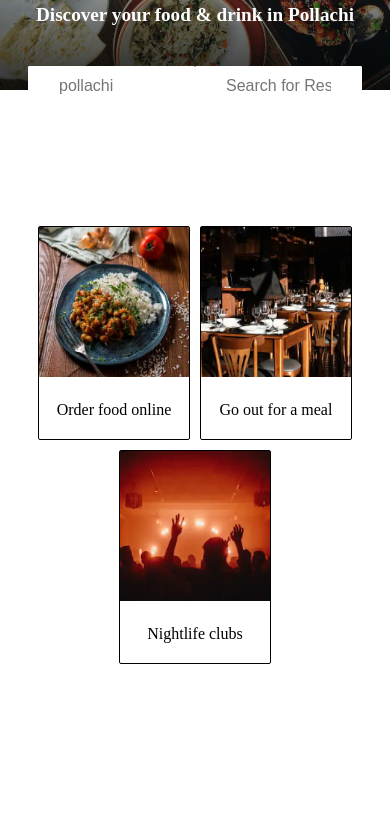
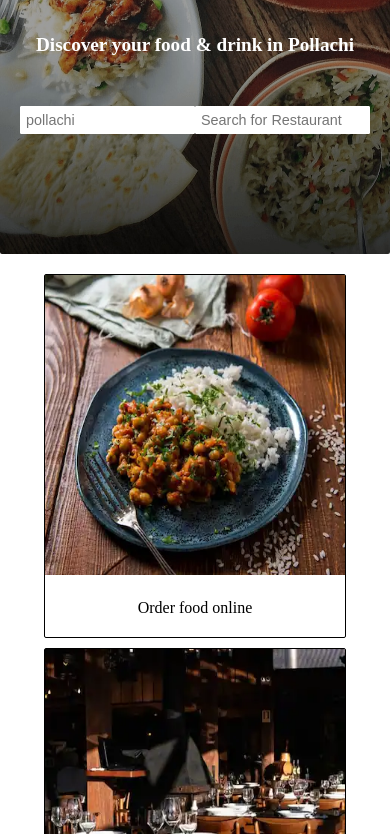
Before and after one commit to Subaharini11/zomato_clone, a plain HTML site: page index.html in a window 390 px wide. Shown: the part 101-935 px from the top of the page. Before the commit the page ends 844 px from the top, so only its background shows below. Drawn offline with Linux system fonts and the light colour scheme.

Commit message:
Update style.css

```diff
--- a/style.css
+++ b/style.css
@@ -1,3 +1,4 @@
+@import url('https://fonts.googleapis.com/css2?family=Montserrat&display=swap');
 *{
     padding: 0;
     margin: 0;
@@ -88,29 +89,32 @@
     z-index: 10;
 }
 
+
+
 @media (max-width: 768px){
     .head-img{
         margin-top: 5%;
     }
+    .container{
+        background-size: cover;
+    }
     .container p{
         font-size: 1.2em;
-        margin-top: auto;
-        margin-bottom: auto;
     }
     .search input[type="text"] {
-        width: 30%;
+        width: 40%;
     }
     .row-v{
         gap: 10px;
-        margin: 0;
+        margin-top: 5%;
     }
     .col-v{
         margin: 0;
-        width: 230px;
+        width: 200px;
     }
     .v-img{
-        width:230px;
-        height: 230px;
+        width:200px;
+        height: 200px;
     }
     .varieties a{
         font-size: 1em;
@@ -118,22 +122,27 @@
 
 }
 @media (max-width: 480px) {
+    .container{
+        background-size: cover;
+        border-radius: 2px;
+    }
+    .search input[type="text"] {
+        padding: 5px;
+        font-size: 0.9em;
+        width: 50%;
+    }
     .row-v{
-        display: flex;
-        flex-wrap: wrap;
+        margin-top: 5%;
         gap: 10px;
-        margin: 0;
     }
     .col-v{
-        margin: 0;
-        width: 150px;
+        width: 300px;
     }
     .v-img{
-        width:150px;
-        height: 150px;
+        width:300px;
+        height: 300px;
     }
     .varieties a{
         font-size: 1em;
     }
-
 }
```
